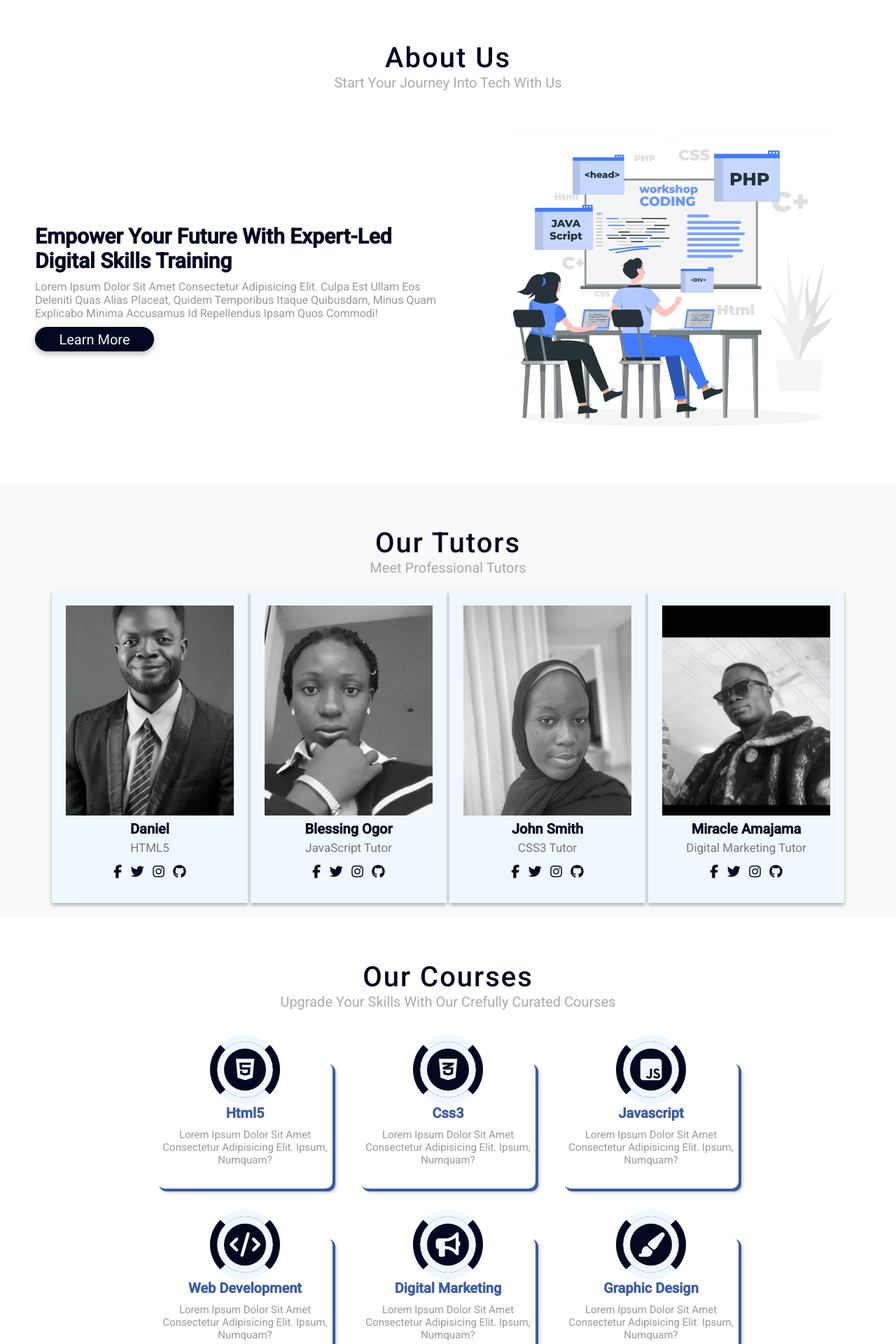
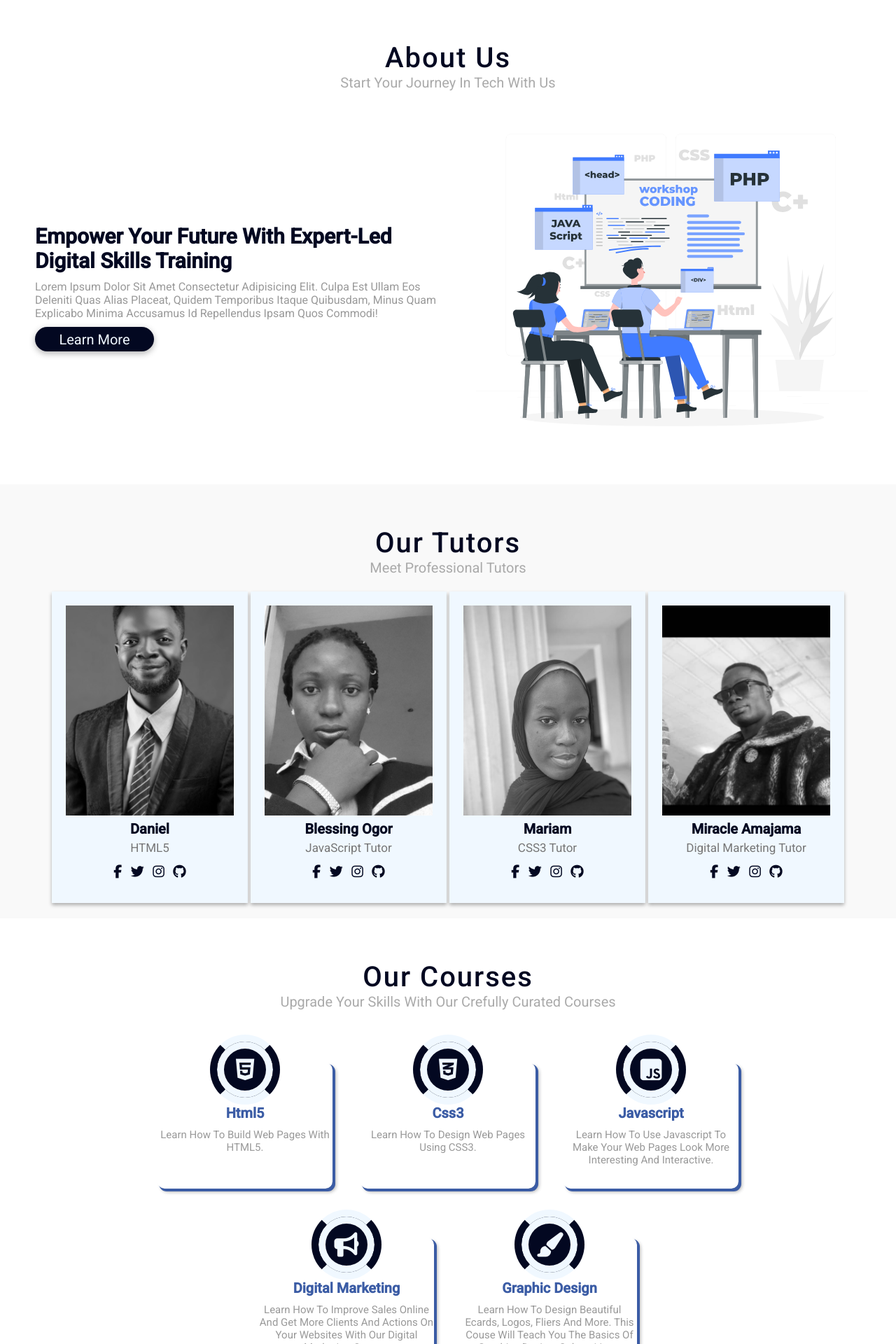
Before and after one commit to esbee27/DigiLearn, a Flask app: page / in a window 1280 px wide. Shown: the part 801-2721 px from the top of the page at 70% size. Run offline with Flask 3, Linux system fonts and the light colour scheme; some libraries are stand-ins or nearby versions.

Commit message:
Added more files

```diff
--- a/website/__init__.py
+++ b/website/__init__.py
@@ -5,10 +5,11 @@ from flask_sqlalchemy import SQLAlchemy
 from os import path
 from flask_login import LoginManager
 
+"""Naes the database"""
 db = SQLAlchemy()
 DB_NAME = "database.db"
 
-
+"""Creates a flask app"""
 def create_app():
     app = Flask(__name__)
     app.config['SECRET_KEY'] = 'esbee27'
--- a/website/models.py
+++ b/website/models.py
@@ -2,6 +2,7 @@ from . import db
 from flask_login import UserMixin
 from sqlalchemy.sql import func
 
+"""Creates model for database"""
 class Student(db.Model, UserMixin):
     id = db.Column(db.Integer, primary_key=True)
     first_name = db.Column(db.String(150))
--- a/website/templates/index.html
+++ b/website/templates/index.html
@@ -42,14 +46,12 @@
     <!-- home section starts -->
     <section class="home" id="home">
       <div class="content">
-        <h1>master digital skills, anytime, anywhere</h1>
+        <h1>Master digital skills, anytime, anywhere</h1>
         <p>
-          Lorem ipsum dolor sit amet consectetur adipisicing elit. Reprehenderit
-          mollitia quo incidunt qui ipsa, libero minus, alias atque dignissimos
-          nobis suscipit ipsam! Cumque, veniam? Reprehenderit officia dicta
-          culpa necessitatibus est.
+          Learn digital skills from the comfort of your home. Get access to resources to help you kickstart your journey
+          in the digital business world.
         </p>
-        <a href="#"><button>discover more</button></a>
+        <a href="#course"><button>discover more</button></a>
       </div>
 
       <div class="box-container">
@@ -57,8 +59,7 @@
           <i class="fas fa-fire"></i>
           <a href="/signup"><h3>Sign Up</h3></a>
           <p>
-            Lorem ipsum dolor sit, amet consectetur adipisicing elit. Pariatur,
-            neque.
+            Register now to gain access to our free online resources and start learning.
           </p>
         </div>
 
@@ -66,8 +67,7 @@
           <i class="fas fa-graduation-cap"></i>
           <a href="#courses"><h3>trending courses</h3></a>
           <p>
-            Lorem ipsum dolor sit amet consectetur adipisicing elit. Dolores,
-            voluptatem!
+            See our list of courses.
           </p>
         </div>
 
@@ -75,8 +75,7 @@
           <i class="fas fa-award"></i>
           <h3>certifications</h3>
           <p>
-            Lorem ipsum dolor sit amet consectetur adipisicing elit. Minima,
-            laborum?
+            Get a certificate on completion of a course.
           </p>
         </div>
       </div>
@@ -86,7 +85,7 @@
     <!-- about section starts -->
     <section class="about" id="about">
       <h1 class="heading">about us</h1>
-      <h3 class="title">start your journey into tech with us</h3>
+      <h3 class="title">Start your journey in tech with us</h3>
       <div class="row">
         <div class="content">
           <h3>Empower Your Future with Expert-Led Digital Skills Training</h3>
@@ -138,7 +137,7 @@
 
         <div class="card">
           <img src="../static/images/Mariam.jpg" alt="" />
-          <h3>John Smith</h3>
+          <h3>Mariam</h3>
           <p>CSS3 Tutor</p>
           <div class="icons">
             <a href="#" class="fab fa-facebook-f"></a>
@@ -168,7 +167,7 @@
     <section id="course" class="course">
       <h1 class="heading">our courses</h1>
       <h3 class="title">
-        upgrade your skills with our crefully curated courses
+        Upgrade your skills with our crefully curated courses
       </h3>
 
       <div class="box-container">
@@ -176,8 +175,7 @@
           <i class="fab fa-html5"></i>
           <h3>html5</h3>
           <p>
-            Lorem ipsum dolor sit amet consectetur adipisicing elit. Ipsum,
-            numquam?
+            Learn how to build web pages with HTML5.
           </p>
         </div>
 
@@ -185,8 +183,7 @@
           <i class="fab fa-css3-alt"></i>
           <h3>css3</h3>
           <p>
-            Lorem ipsum dolor sit amet consectetur adipisicing elit. Ipsum,
-            numquam?
+            Learn how to design web pages using CSS3.
           </p>
         </div>
 
@@ -194,17 +191,8 @@
           <i class="fab fa-js-square"></i>
           <h3>javascript</h3>
           <p>
-            Lorem ipsum dolor sit amet consectetur adipisicing elit. Ipsum,
-            numquam?
-          </p>
-        </div>
-
-        <div class="box">
-          <i class="fas fa-code"></i>
-          <h3>web development</h3>
-          <p>
-            Lorem ipsum dolor sit amet consectetur adipisicing elit. Ipsum,
-            numquam?
+            Learn how to use javascript to make your web pages look more interesting and
+            interactive.
           </p>
         </div>
 
@@ -212,8 +200,8 @@
           <i class="fas fa-bullhorn"></i>
           <h3>digital marketing</h3>
           <p>
-            Lorem ipsum dolor sit amet consectetur adipisicing elit. Ipsum,
-            numquam?
+            Learn how to improve sales online and get more clients and actions on your websites with
+            our digital marketing course.
           </p>
         </div>
 
@@ -222,8 +210,9 @@
             ><i class="fas fa-paint-brush"></i>
             <h3>graphic design</h3>
             <p>
-              Lorem ipsum dolor sit amet consectetur adipisicing elit. Ipsum,
-              numquam?
+              Learn how to design beautiful ecards, logos, fliers and more. This couse
+              will teach you the basics of graphics design; colors, lines,
+               shapes and lots more.
             </p></a
           >
         </div>
```
Also changed, not shown: other parts of website/templates/index.html (+5 -1 lines), website/auth.py (+14 -5 lines), website/static/css/signup.css (+13 -0 lines), website/templates/login.html (+11 -0 lines), website/templates/profile.html (+3 -28 lines), website/templates/signup.html (+16 -5 lines), instance/database.db.
